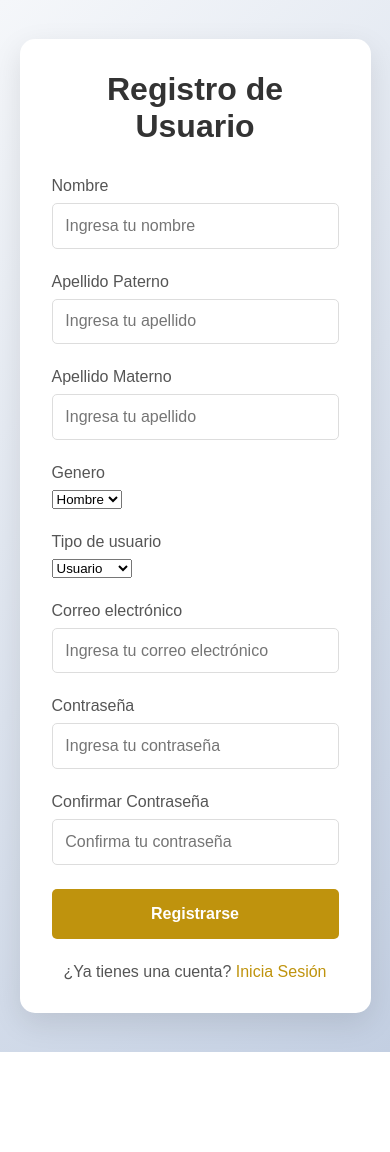
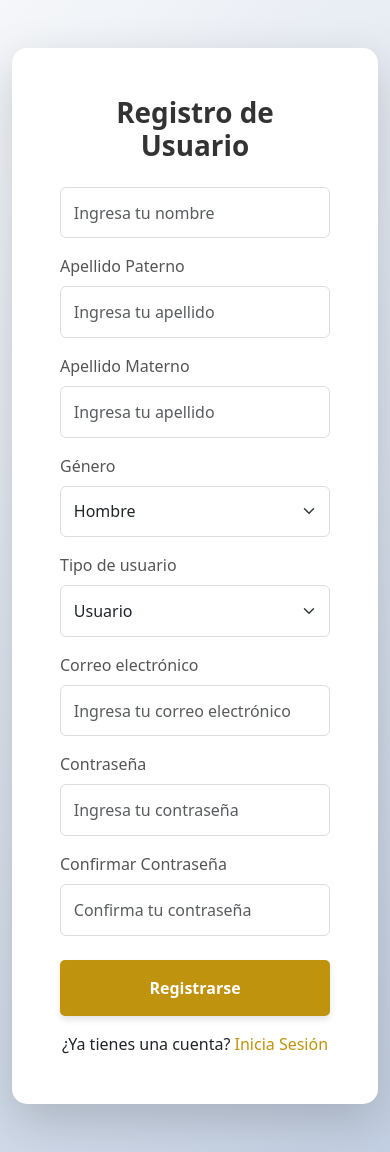
Before and after one commit to MoonLy-cloud/RentHub, a FastAPI app: page /register in a window 390 px wide. Before the commit the page ends 1052 px from the top, so only its background shows below. Run offline with FastAPI, Linux system fonts and the light colour scheme.

Commit message:
Mejorar el registro de usuario con diseño responsivo y manejo de errores

```diff
--- a/server.py
+++ b/server.py
@@ -1,3 +1,5 @@
+from urllib import request
+
 from fastapi import FastAPI, Request
 from fastapi.staticfiles import StaticFiles
 from fastapi.responses import JSONResponse
@@ -24,37 +26,18 @@ def read_root():
 # Manejo del registor del usuario
 @app.post("/register")
 async def register_user(request: Request):
-    # Get user data from request body
     user_data = await request.json()
-
-    # Validate user no duplicated
-    json_file = "users.json"
-    with open(json_file, "r") as f:
-        users = json.load(f)
-        for user in users:
-            if user["email"] == user_data["email"]:
-                return JSONResponse(status_code=400, content={"message": "Usuario ya registrado"})
-
-    # Define the path to the JSON file
     json_file = "users.json"
 
-    # Create empty users list if file doesn't exist
-    if not os.path.exists(json_file):
-        with open(json_file, "w") as f:
-            json.dump([], f)
-
-    # Read existing users
     with open(json_file, "r") as f:
         users = json.load(f)
 
-    # Add new user
     users.append(user_data)
 
-    # Save updated users list
     with open(json_file, "w") as f:
         json.dump(users, f, indent=4)
 
-    return {"message": "Usuario registrado exitosamente"}
+    return JSONResponse(status_code=201, content={"message": "Usuario registrado exitosamente"})
 
 # Ruta de formulario de login
 @app.get("/login")
--- a/static/CSS/RegisterUser.css
+++ b/static/CSS/RegisterUser.css
@@ -1,29 +1,11 @@
-* {
-            margin: 0;
-            padding: 0;
-            box-sizing: border-box;
-            font-family: Arial, sans-serif;
+body {
+    background: linear-gradient(135deg, #f5f7fa, #c3cfe2);
+    min-height: 100vh;
 }
 
-        body {
-            background: linear-gradient(135deg, #f5f7fa, #c3cfe2);
-            height: 100%;
-            display: flex;
-            justify-content: center;
-            align-items: center;
-            margin: 0;
-            font-family: Arial, sans-serif;
-        }
-
-        .register-container {
-            background-color: white;
-            padding: 2rem;
+.card {
+    border: none;
     border-radius: 15px;
-            box-shadow: 0 10px 30px rgba(0, 0, 0, 0.1);
-            width: 90%;
-            max-width: 400px;
-            margin-top: 10%;
-            margin-bottom: 10%;
     animation: fadeIn 0.5s ease-in-out;
 }
 
@@ -38,76 +20,59 @@
     }
 }
 
-        .register-title {
-            text-align: center;
+.card-title {
     color: #333;
-            margin-bottom: 2rem;
-            font-size: 2rem;
     font-weight: 600;
 }
 
-        .form-group {
-            margin-bottom: 1.5rem;
-        }
-
-        .form-group label {
-            display: block;
-            margin-bottom: 0.5rem;
+.form-label {
     color: #555;
     font-weight: 500;
 }
 
-        .form-group input {
-            width: 100%;
+.form-control, .form-select {
+    border: 1px solid #ddd;
     padding: 0.8rem;
-            border: 1px solid #ddd;
-            border-radius: 5px;
-            font-size: 1rem;
-            transition: border-color 0.3s, box-shadow 0.3s;
+    transition: all 0.3s ease;
 }
 
-        .form-group input:focus {
-            outline: none;
+.form-control:focus, .form-select:focus {
     border-color: #bf930d;
-            box-shadow: 0 0 8px rgba(191, 147, 13, 0.3);
+    box-shadow: 0 0 0 0.25rem rgba(191, 147, 13, 0.25);
 }
 
-        .register-button {
-            width: 100%;
-            padding: 1rem;
+.btn {
     background-color: #bf930d;
     color: white;
+    padding: 1rem;
+    font-weight: 600;
     border: none;
     border-radius: 5px;
-            font-size: 1rem;
-            font-weight: 600;
-            cursor: pointer;
-            transition: background-color 0.3s, transform 0.2s;
+    transition: all 0.3s ease;
+    box-shadow: 0 4px 6px rgba(0, 0, 0, 0.1);
 }
 
-        .register-button:hover {
+.btn:hover {
     background-color: #a67f0b;
     transform: translateY(-2px);
+    box-shadow: 0 6px 8px rgba(0, 0, 0, 0.15);
 }
 
-        .register-button:active {
+.btn:active {
+    background-color: #8c6b09;
     transform: translateY(0);
+    box-shadow: 0 2px 4px rgba(0, 0, 0, 0.1);
 }
 
-        .login-link {
-            text-align: center;
-            margin-top: 1.5rem;
-            color: #555;
+.btn:focus {
+    outline: none;
+    box-shadow: 0 0 0 0.25rem rgba(191, 147, 13, 0.5);
 }
 
-        .login-link a {
+a {
     color: #bf930d;
-            text-decoration: none;
-            font-weight: 500;
-            transition: color 0.3s;
 }
 
-        .login-link a:hover {
+a:hover {
     color: #a67f0b;
-            text-decoration: underline;
 }
--- a/static/JavaScript/RegisterUser.js
+++ b/static/JavaScript/RegisterUser.js
@@ -59,12 +59,21 @@ function registerUser(user) {
         },
         body: JSON.stringify(user)
     })
-    .then((response) => response.json())
+        .then((response) => {
+            if (!response.ok) {
+                return response.json().then((error) => {
+                    throw new Error(error.message || 'Error en la solicitud');
+                });
+            }
+            return response.json();
+        })
         .then((data) => {
             console.log(data);
+            alert('Usuario registrado exitosamente');
         })
         .catch((error) => {
             console.error('Error:', error);
+            alert(`Error al registrar usuario: ${error.message}`);
         });
 }
 
--- a/templates/RegisterUser.html
+++ b/templates/RegisterUser.html
@@ -4,57 +4,67 @@
     <meta charset="UTF-8">
     <meta name="viewport" content="width=device-width, initial-scale=1.0">
     <title>Registro de Usuario</title>
+    <link href="https://cdn.jsdelivr.net/npm/bootstrap@5.3.0/dist/css/bootstrap.min.css" rel="stylesheet">
     <link rel="stylesheet" href="../static/CSS/RegisterUser.css">
 </head>
 <body>
-    <div class="register-container">
-        <h1 class="register-title">Registro de Usuario</h1>
+<div class="container py-5">
+    <div class="row justify-content-center">
+        <div class="col-md-6">
+            <div class="card shadow-lg">
+                <div class="card-body p-5">
+                    <h1 class="card-title text-center mb-4">Registro de Usuario</h1>
                     <form id="register-user">
-            <div class="form-group">
-                <label for="first-name">Nombre</label>
-                <input type="text" id="first-name" required placeholder="Ingresa tu nombre">
+                        <div class="mb-3">
+                            <input type="text" class="form-control" id="first-name" required placeholder="Ingresa tu nombre">
                         </div>
-            <div class="form-group">
-                <label for="last-name">Apellido Paterno</label>
-                <input type="text" id="last-name" required placeholder="Ingresa tu apellido">
+                        <div class="mb-3">
+                            <label for="last-name" class="form-label">Apellido Paterno</label>
+                            <input type="text" class="form-control" id="last-name" required placeholder="Ingresa tu apellido">
                         </div>
-            <div class="form-group">
-                <label for="second-last-name">Apellido Materno</label>
-                <input type="text" id="second-last-name" required placeholder="Ingresa tu apellido">
+                        <div class="mb-3">
+                            <label for="second-last-name" class="form-label">Apellido Materno</label>
+                            <input type="text" class="form-control" id="second-last-name" required placeholder="Ingresa tu apellido">
                         </div>
-            <div class="form-group">
-                <label for="gender">Genero</label>
-                <select name="type-Gender" id="type-Gender">
+                        <div class="mb-3">
+                            <label for="type-Gender" class="form-label">Género</label>
+                            <select class="form-select" id="type-Gender">
                                 <option value="1">Hombre</option>
                                 <option value="2">Mujer</option>
                                 <option value="3">Otro</option>
                             </select>
                         </div>
-            <div class="form-group">
-                <label for="type-User">Tipo de usuario</label>
-                <select name="type-User" id="type-User">
+                        <div class="mb-3">
+                            <label for="type-User" class="form-label">Tipo de usuario</label>
+                            <select class="form-select" id="type-User">
                                 <option value="1">Usuario</option>
                                 <option value="2">Prestador</option>
                             </select>
                         </div>
-            <div class="form-group">
-                <label for="email">Correo electrónico</label>
-                <input type="email" id="email" required placeholder="Ingresa tu correo electrónico">
+                        <div class="mb-3">
+                            <label for="email" class="form-label">Correo electrónico</label>
+                            <input type="email" class="form-control" id="email" required placeholder="Ingresa tu correo electrónico">
                         </div>
-            <div class="form-group">
-                <label for="password">Contraseña</label>
-                <input type="password" id="password" required placeholder="Ingresa tu contraseña">
+                        <div class="mb-3">
+                            <label for="password" class="form-label">Contraseña</label>
+                            <input type="password" class="form-control" id="password" required placeholder="Ingresa tu contraseña">
                         </div>
-            <div class="form-group">
-                <label for="confirm-password">Confirmar Contraseña</label>
-                <input type="password" id="confirm-password" required placeholder="Confirma tu contraseña">
+                        <div class="mb-4">
+                            <label for="confirm-password" class="form-label">Confirmar Contraseña</label>
+                            <input type="password" class="form-control" id="confirm-password" required placeholder="Confirma tu contraseña">
                         </div>
-            <button type="submit" class="register-button">Registrarse</button>
-            <div class="login-link" id="login-link">
-                ¿Ya tienes una cuenta? <a href="#">Inicia Sesión</a>
+                        <button type="submit" class="btn w-100 mb-3">Registrarse</button>
+                        <div class="text-center">
+                            <span>¿Ya tienes una cuenta? </span>
+                            <a href="#" id="login-link" class="text-decoration-none">Inicia Sesión</a>
                         </div>
                     </form>
                 </div>
+            </div>
+        </div>
+    </div>
+</div>
+<script src="https://cdn.jsdelivr.net/npm/bootstrap@5.3.0/dist/js/bootstrap.bundle.min.js"></script>
 <script src="../static/JavaScript/RegisterUser.js"></script>
 </body>
 </html>
```
Also changed, not shown: users.json (+20 -0 lines). Lines whose indentation alone changed are shown as unchanged.
